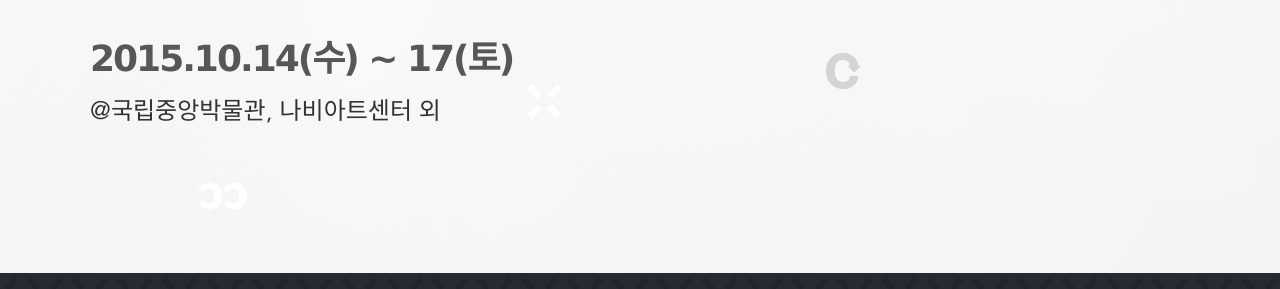
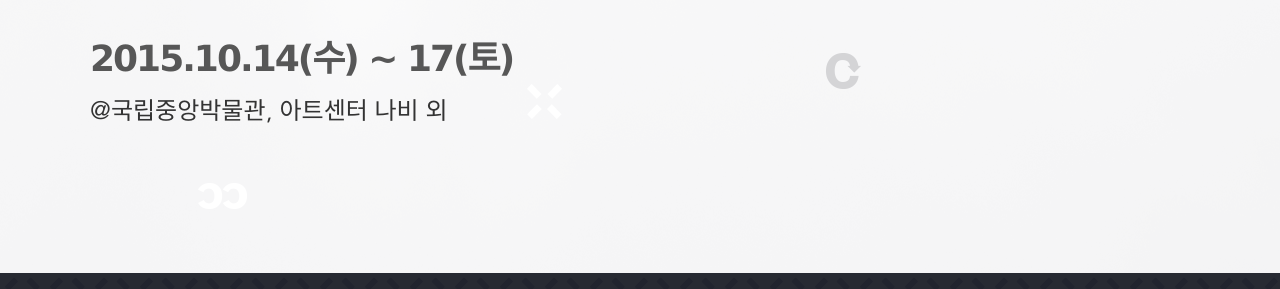
Before and after one commit to creativecommonskorea/2015-global-summit, a Jekyll site: the page built from index.html, in a window 1280 px wide and 900 px high, scrolled down 536 px. Shown: the part 162-451 px from the top of the window. Built offline with Jekyll 4.4.1, drawn with Linux system fonts in a browser that asks for light colours; nearby versions of some CDN libraries.

Commit message:
Update index.html

```diff
--- a/index.html
+++ b/index.html
@@ -15,7 +15,7 @@ description: 공유와 개방의 가치를 믿고, 긍정적인 변화를 만들
 
         <div class="location">
             <div class="dateinfo">2015.10.14(수) ~ 17(토)</div>
-            <div class="locate">@국립중앙박물관, 나비아트센터 외</div>
+            <div class="locate">@국립중앙박물관, 아트센터 나비 외</div>
         </div>
     </section>
 </div>
```
